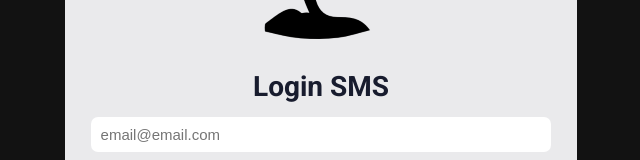
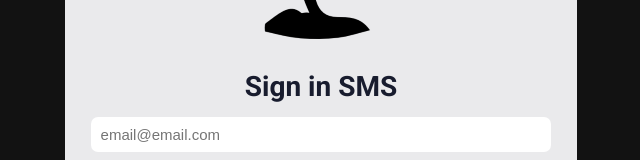
Before and after one commit to LucasLeocardo/monitoring-dashboards, a React (Create React App) app: page / in a window 1280 px wide. Shown: the part 360-520 px from the top of the page, without its empty margins (319-959 px from the left). Built offline with nearby package versions, Linux system fonts and the light colour scheme.

Commit message:
minor commit

```diff
--- a/src/pages/SignIn/index.js
+++ b/src/pages/SignIn/index.js
@@ -20,7 +20,7 @@ function SignIn() {
             <img src={logo} alt='System logo'/>
           </div>
           <form onSubmit={handleSubmit}>
-              <h1>Login SMS</h1>
+              <h1>Sign in SMS</h1>
               <input type='text' placeholder='email@email.com' value={email} onChange={ (e) => setEmail(e.target.value) }/>
               <input type='password' placeholder='******' value={password} onChange={ (e) => setPassword(e.target.value) }/>
               <button type='submit'>Access</button>
```
Also changed, not shown: src/assets/avatar.png (added), src/assets/cover.png (added).
